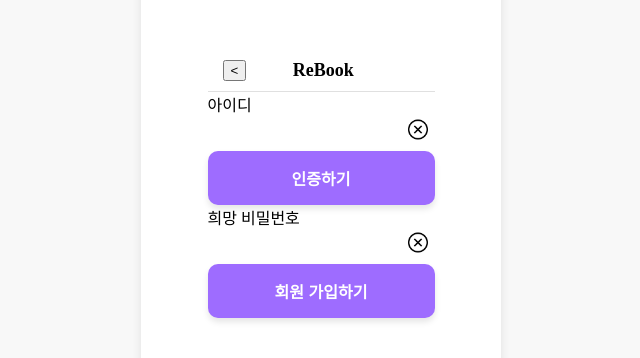
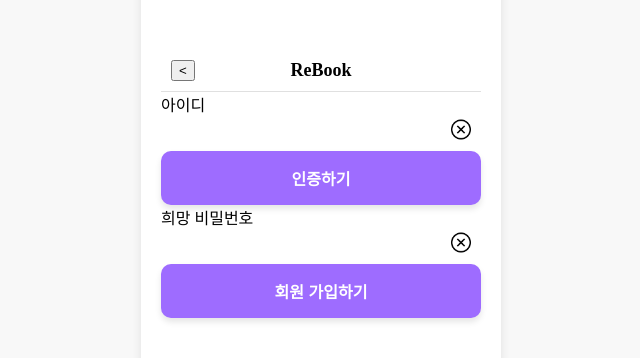
Before and after one commit to 5-ReBook/ReBook_FE, a React (Vite) app: page /signupform in a window 1280 px wide. Shown: the part 216-574 px from the top of the page, without its empty margins (319-959 px from the left). Built offline with nearby package versions, Linux system fonts and the light colour scheme.

Commit message:
feature : 범용 layout 고려해서 디자인 수정

```diff
--- a/src/components/Header.css
+++ b/src/components/Header.css
@@ -1,9 +1,10 @@
 .header {
+  width: 300px;
   display: flex;
   justify-content: space-between;
   align-items: center;
   background-color: #fff;
-    padding: 10px 15px;
+  padding: 10px 10px;
   border-bottom: 1px solid #e0e0e0;
 }
 
```
Lines whose indentation alone changed are shown as unchanged.
